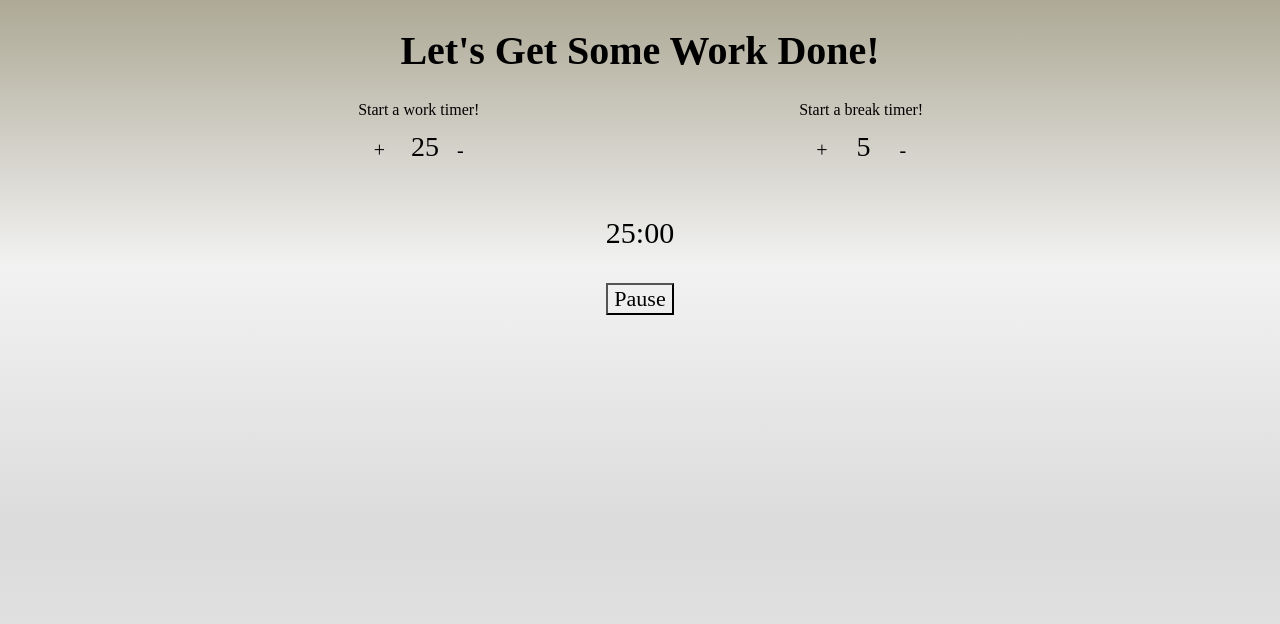
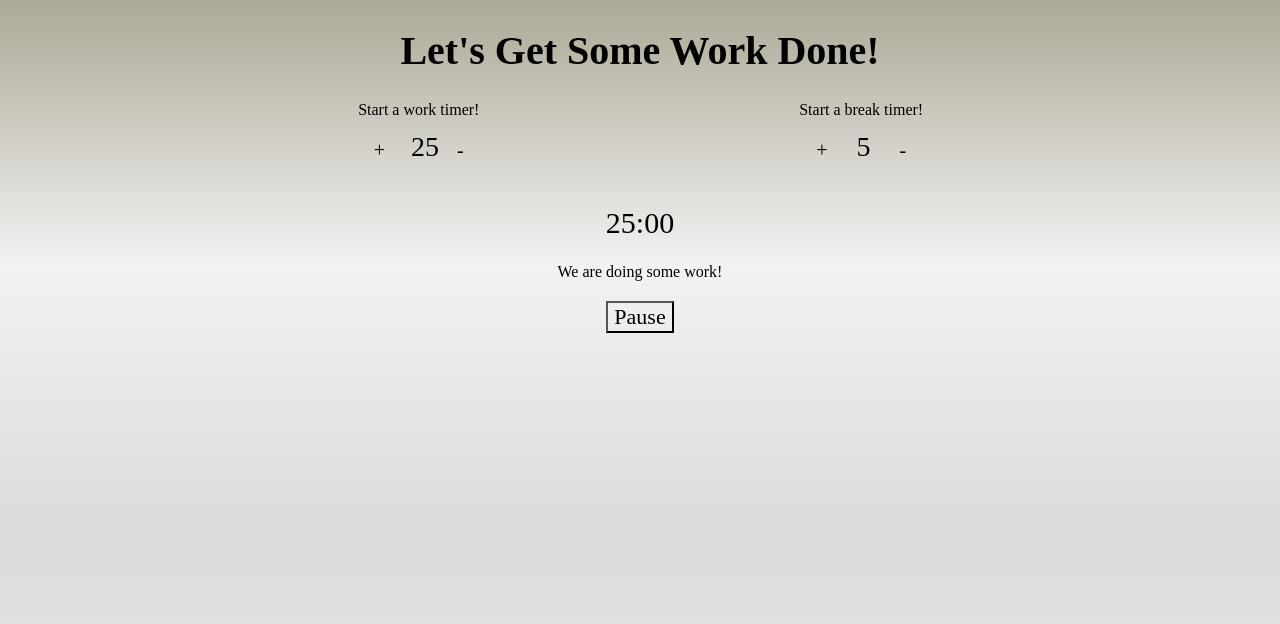
Before and after one commit to monicaleep/pomodoroFCC, a website built with webpack: page index.html in a window 1280 px wide. Built offline with nearby package versions, Linux system fonts and the light colour scheme; a web font is replaced by a local one.

Commit message:
add info block above timer

```diff
--- a/index.html
+++ b/index.html
@@ -47,6 +47,9 @@
     <div class="countdown">
       25:00
     </div>
+    <div class="info">
+      We are doing some work!
+    </div>
     <div class="">
       <button type="button" name="pause">Pause</button>
     </div>
--- a/master.scss
+++ b/master.scss
@@ -3,15 +3,19 @@
   display: flex;
   justify-content: center;
   flex-wrap: wrap;
-
   .alter {
     border: none;
     font-size: 20px;
-
     &:hover {
       cursor: pointer;
     }
   }
+}
+
+.info{
+  width: 100%;
+  text-align: center;
+  padding-bottom: 20px;
 }
 
 .text {
@@ -77,7 +81,7 @@ button {
   width: 100%;
   text-align: center;
   font-size: 30px;
-  line-height: 100px;
+  line-height: 80px;
 }
 
 .paused{
```
Also changed, not shown: master.css, 1 other file.
